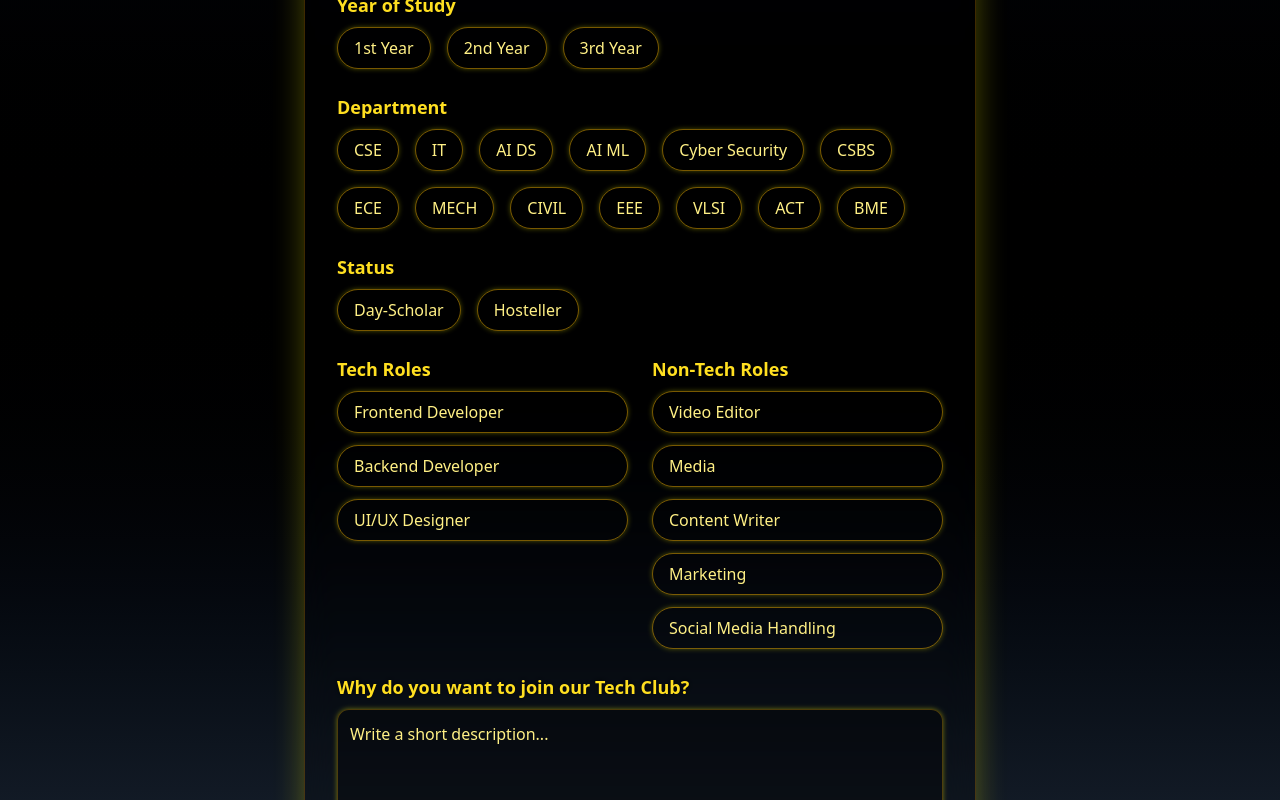
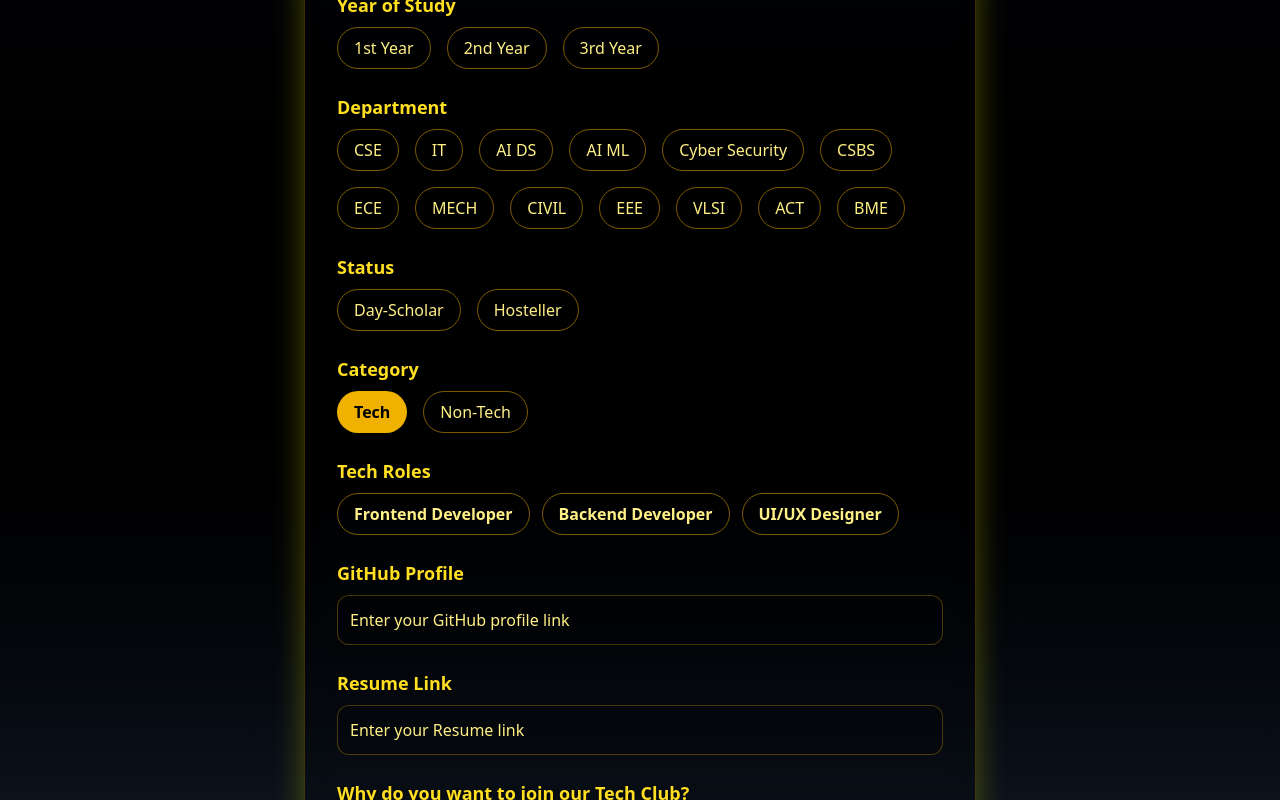
Before and after one commit to SaajidAhamed007/celestius-recruitment-2025, a React (Vite) app: page / in a window 1280 px wide. Shown: the part 460-1260 px from the top of the page. Built offline with nearby package versions, Linux system fonts and the light colour scheme; no server answers.

Commit message:
UI polishing

```diff
--- a/src/pages/Recruitment.jsx
+++ b/src/pages/Recruitment.jsx
@@ -1,16 +1,15 @@
 import React, { useState } from "react";
 import toast from "react-hot-toast";
-import { Navigate, useNavigate } from "react-router-dom";
+import { useNavigate } from "react-router-dom";
 import { collection, addDoc } from "firebase/firestore";
 import { db } from "../services/firebase";
 
-const techRoles = ["Frontend Developer", "Backend Developer" , "UI/UX Designer"];
-const nonTechRoles = ["Video Editor","Media", "Content Writer", "Marketing", "Social Media Handling"];
+const techRoles = ["Frontend Developer", "Backend Developer", "UI/UX Designer"];
+const nonTechRoles = ["Video Editor", "Media", "Content Writer", "Marketing", "Social Media Handling"];
 const years = ["1st Year", "2nd Year", "3rd Year"];
-const depts = ["CSE","IT","AI DS","AI ML","Cyber Security", "CSBS" ,"ECE","MECH", "CIVIL", "EEE","VLSI","ACT","BME"];
+const depts = ["CSE","IT","AI DS","AI ML","Cyber Security","CSBS","ECE","MECH","CIVIL","EEE","VLSI","ACT","BME"];
 
 const Recruitment = () => {
-
   const navigate = useNavigate();
 
   const [formData, setFormData] = useState({
@@ -22,38 +21,32 @@ const Recruitment = () => {
     role: "",
     github: "",
     resume: "",
-    mode:"",
+    mode: "",
     description: "",
+    category: "tech",
   });
 
   const handleChange = (e) => {
     const { name, value } = e.target;
-    setFormData({
-      ...formData,
-      [name]: value,
-    });
+    setFormData({ ...formData, [name]: value });
   };
 
   const handleSubmit = async (e) => {
     e.preventDefault();
-  console.log(formData)
-
     try {
       const sanitizedData = Object.fromEntries(
         Object.entries(formData).map(([key, value]) => [key, value || ""])
       );
       await addDoc(collection(db, "recruitment"), sanitizedData);
       navigate("/thank-you");
-
     } catch (err) {
       console.error(err);
       toast.error("Error submitting form");
     }
   };
 
-
-
-  const isTechRole = techRoles.includes(formData.role);
+  const rolesToShow = formData.category === "tech" ? techRoles : nonTechRoles;
+  const showGithubResume = formData.category === "tech";
 
   return (
     <div className="min-h-screen flex items-center justify-center bg-gradient-to-b from-gray-900 via-black to-gray-800 p-6 font-poppins">
@@ -65,211 +58,142 @@ const Recruitment = () => {
           We are <span className="text-yellow-400 animate-bounce inline-block drop-shadow-[0_0_1px_rgba(255,255,0,0.7)]">Hiring!</span>
         </h1>
 
-        {[
-          { name: "name", label: "Full Name", placeholder: "Enter your full name", type: "text" },
-          { name: "email", label: "Email Address", placeholder: "Enter your email", type: "email" },
-          { name: "contact", label: "Contact Number", placeholder: "Enter your contact number", type: "tel" },
-
-        ].map((field) => (
-          <div className="flex flex-col" key={field.name}>
-            <label className="mb-2 text-yellow-300 font-bold text-lg drop-shadow-[0_0_2px_rgba(0,0,0,0.8)]">
-              {field.label}
-            </label>
+        {/* Basic Info */}
+        {["name", "email", "contact"].map((field) => {
+          const labels = { name: "Full Name", email: "Email Address", contact: "Contact Number" };
+          const placeholders = { name: "Enter your full name", email: "Enter your email", contact: "Enter your contact number" };
+          const types = { name: "text", email: "email", contact: "tel" };
+          return (
+            <div className="flex flex-col" key={field}>
+              <label className="mb-2 text-yellow-300 font-bold text-lg drop-shadow-[0_0_2px_rgba(0,0,0,0.8)]">{labels[field]}</label>
               <input
-              type={field.type}
-              name={field.name}
-              placeholder={field.placeholder}
-              value={formData[field.name]}
+                type={types[field]}
+                name={field}
+                placeholder={placeholders[field]}
+                value={formData[field]}
                 onChange={handleChange}
-              className="w-full p-3 rounded-xl border border-yellow-500/30 bg-black/30 text-white placeholder-yellow-200 focus:outline-none focus:ring-2 focus:ring-yellow-400 focus:bg-black/40 focus:text-yellow-200 transition-colors duration-200 shadow-[0_0_5px_rgba(255,255,0,0.4)]"
+                className="w-full p-3 rounded-xl border border-yellow-500/30 bg-black/30 text-white placeholder-yellow-200 focus:outline-none focus:ring-2 focus:ring-yellow-400 focus:bg-black/40 transition-colors duration-200 shadow-[0_0_5px_rgba(255,255,0,0.4)]"
                 required
               />
             </div>
-        ))}
+          );
+        })}
 
+        {/* Year */}
         <div className="flex flex-col space-y-3">
-  <label className="text-yellow-300 font-bold text-lg mb-2 drop-shadow-[0_0_2px_rgba(0,0,0,0.8)]">
-    Year of Study
-  </label>
+          <label className="text-yellow-300 font-bold text-lg mb-2 drop-shadow-[0_0_2px_rgba(0,0,0,0.8)]">Year of Study</label>
           <div className="flex gap-4 flex-wrap">
             {years.map((yr) => (
               <label
                 key={yr}
-        className={`cursor-pointer px-4 py-2 rounded-full border border-yellow-500/50 transition-colors duration-200 shadow-[0_0_5px_rgba(255,255,0,0.3)]
-          ${formData.year === yr
-            ? "bg-yellow-500 border-yellow-200 shadow-[0_0_5px_rgba(255,255,0,0.6)] text-black font-semibold"
-            : "text-yellow-200 hover:bg-yellow-600/20"}`}
+                className={`cursor-pointer px-4 py-2 rounded-full border border-yellow-500/50 transition-colors duration-200 ${
+                  formData.year === yr ? "bg-yellow-500 border-yellow-200 text-black font-semibold" : "text-yellow-200 hover:bg-yellow-600/20"
+                }`}
               >
-        <input
-          type="radio"
-          name="year"
-          value={yr}
-          checked={formData.year === yr}
-          onChange={handleChange}
-          className="hidden"
-          required
-        />
+                <input type="radio" name="year" value={yr} checked={formData.year === yr} onChange={handleChange} className="hidden" required />
                 {yr}
               </label>
             ))}
           </div>
         </div>
 
+        {/* Department */}
         <div className="flex flex-col space-y-3">
-  <label className="text-yellow-300 font-bold text-lg mb-2 drop-shadow-[0_0_2px_rgba(0,0,0,0.8)]">
-    Department
-  </label>
+          <label className="text-yellow-300 font-bold text-lg mb-2 drop-shadow-[0_0_2px_rgba(0,0,0,0.8)]">Department</label>
           <div className="flex gap-4 flex-wrap">
             {depts.map((dept) => (
               <label
                 key={dept}
-        className={`cursor-pointer px-4 py-2 rounded-full border border-yellow-500/50 transition-colors duration-200 shadow-[0_0_5px_rgba(255,255,0,0.3)]
-          ${formData.dept === dept
-            ? "bg-yellow-500 border-yellow-200 shadow-[0_0_5px_rgba(255,255,0,0.6)] text-black font-semibold"
-            : "text-yellow-200 hover:bg-yellow-600/20"}`}
+                className={`cursor-pointer px-4 py-2 rounded-full border border-yellow-500/50 transition-colors duration-200 ${
+                  formData.dept === dept ? "bg-yellow-500 border-yellow-200 text-black font-semibold" : "text-yellow-200 hover:bg-yellow-600/20"
+                }`}
               >
-        <input
-          type="radio"
-          name="dept"
-          value={dept}
-          checked={formData.dept === dept}
-          onChange={handleChange}
-          className="hidden"
-          required
-        />
+                <input type="radio" name="dept" value={dept} checked={formData.dept === dept} onChange={handleChange} className="hidden" required />
                 {dept}
               </label>
             ))}
           </div>
         </div>
 
+        {/* Status */}
         <div className="flex flex-col space-y-3">
-  <label className="text-yellow-300 font-bold text-lg mb-2 drop-shadow-[0_0_2px_rgba(0,0,0,0.8)]">
-    Status
+          <label className="text-yellow-300 font-bold text-lg mb-2 drop-shadow-[0_0_2px_rgba(0,0,0,0.8)]">Status</label>
+          <div className="flex gap-4 flex-wrap">
+            {["day-scholar","hosteller"].map((mode) => (
+              <label
+                key={mode}
+                className={`cursor-pointer px-4 py-2 rounded-full border border-yellow-500/50 transition-colors duration-200 ${
+                  formData.mode === mode ? "bg-yellow-500 border-yellow-200 text-black font-semibold" : "text-yellow-200 hover:bg-yellow-600/20"
+                }`}
+              >
+                <input type="radio" name="mode" value={mode} checked={formData.mode === mode} onChange={handleChange} className="hidden" required />
+                {mode === "day-scholar" ? "Day-Scholar" : "Hosteller"}
               </label>
-  <div className="flex gap-4 flex-wrap">
-      <label
-        className={`cursor-pointer px-4 py-2 rounded-full border border-yellow-500/50 transition-colors duration-200 shadow-[0_0_5px_rgba(255,255,0,0.3)]
-          ${formData.mode === "day-scholar"
-            ? "bg-yellow-500 border-yellow-200 shadow-[0_0_5px_rgba(255,255,0,0.6)] text-black font-semibold"
-            : "text-yellow-200 hover:bg-yellow-600/20"}`}
-      >
-        <input
-          type="radio"
-          name="mode"
-          value={"day-scholar"}
-          checked={formData.mode === "day-scholar"}
-          onChange={handleChange}
-          className="hidden"
-          required
-        />
-        {"Day-Scholar"}
-      </label>
-
-      <label
-        className={`cursor-pointer px-4 py-2 rounded-full border border-yellow-500/50 transition-colors duration-200 shadow-[0_0_5px_rgba(255,255,0,0.3)]
-          ${formData.mode === "hosteller"
-            ? "bg-yellow-500 border-yellow-200 shadow-[0_0_5px_rgba(255,255,0,0.6)] text-black font-semibold"
-            : "text-yellow-200 hover:bg-yellow-600/20"}`}
-      >
-        <input
-          type="radio"
-          name="mode"
-          value={"hosteller"}
-          checked={formData.mode === "hosteller"}
-          onChange={handleChange}
-          className="hidden"
-          required
-        />
-        {"Hosteller"}
-      </label>
+            ))}
           </div>
         </div>
 
-
-<div className="flex flex-col md:flex-row justify-between gap-6">
-  <div className="flex flex-col space-y-3 flex-1">
-    <label className="text-yellow-300 font-bold text-lg mb-2 drop-shadow-[0_0_2px_rgba(0,0,0,0.8)]">
-      Tech Roles
-    </label>
-    {techRoles.map((role) => (
+        {/* Category */}
+        <div className="flex flex-col space-y-3">
+          <label className="text-yellow-300 font-bold text-lg mb-2 drop-shadow-[0_0_2px_rgba(0,0,0,0.8)]">Category</label>
+          <div className="flex gap-4 flex-wrap">
+            {["tech","non-tech"].map((cat) => (
               <label
-        key={role}
-        className={`cursor-pointer px-4 py-2 rounded-full border border-yellow-500/50 transition-colors duration-200 shadow-[0_0_5px_rgba(255,255,0,0.3)]
-          ${formData.role === role
-            ? "bg-yellow-500 border-yellow-200 shadow-[0_0_5px_rgba(255,255,0,0.6)] text-black font-semibold"
-            : "text-yellow-200 hover:bg-yellow-600/20"}`}
+                key={cat}
+                className={`cursor-pointer px-4 py-2 rounded-full border border-yellow-500/50 transition-colors duration-200 ${
+                  formData.category === cat ? "bg-yellow-500 text-black font-semibold border-yellow-200" : "text-yellow-200 hover:bg-yellow-600/20"
+                }`}
               >
-        <input
-          type="radio"
-          name="role"
-          value={role}
-          checked={formData.role === role}
-          onChange={handleChange}
-          className="hidden"
-          required
-        />
-        {role}
+                <input type="radio" name="category" value={cat} checked={formData.category === cat} onChange={handleChange} className="hidden" />
+                {cat === "tech" ? "Tech" : "Non-Tech"}
               </label>
             ))}
           </div>
+        </div>
 
-  <div className="flex flex-col space-y-3 flex-1">
+        {/* Roles (dynamic based on category) */}
+        <div className="flex flex-col space-y-3">
           <label className="text-yellow-300 font-bold text-lg mb-2 drop-shadow-[0_0_2px_rgba(0,0,0,0.8)]">
-      Non-Tech Roles
+            {formData.category === "tech" ? "Tech Roles" : "Non-Tech Roles"}
           </label>
-    {nonTechRoles.map((role) => (
+          <div className="flex gap-3 flex-wrap">
+            {rolesToShow.map((role) => (
               <label
                 key={role}
-        className={`cursor-pointer px-4 py-2 rounded-full border border-yellow-500/50 transition-colors duration-200 shadow-[0_0_5px_rgba(255,255,0,0.3)]
-          ${formData.role === role
-            ? "bg-yellow-700 border-yellow-400 shadow-[0_0_5px_rgba(255,255,0,0.6)] text-white font-semibold"
-            : "text-yellow-200 hover:bg-yellow-600/20"}`}
+                className={`cursor-pointer px-4 py-2 rounded-full border border-yellow-500/50 transition-colors duration-200  ${
+                  formData.role === role ? "bg-yellow-500 border-yellow-200 text-black font-semibold " : "text-yellow-200 hover:bg-yellow-600/20 font-semibold"
+                }`}
               >
-        <input
-          type="radio"
-          name="role"
-          value={role}
-          checked={formData.role === role}
-          onChange={handleChange}
-          className="hidden"
-          required
-        />
+                <input type="radio" name="role" value={role} checked={formData.role === role} onChange={handleChange} className="hidden" required />
                 {role}
               </label>
             ))}
           </div>
         </div>
 
-
-        {/* GitHub & Resume for Tech Roles */}
-        {isTechRole && (
+        {/* GitHub & Resume only for Tech */}
+        {showGithubResume && (
           <>
             <div className="flex flex-col">
-              <label className="mb-2 font-bold text-lg text-yellow-300 drop-shadow-[0_0_2px_rgba(0,0,0,0.8)]">
-                GitHub Profile
-              </label>
+              <label className="mb-2 font-bold text-lg text-yellow-300 drop-shadow-[0_0_2px_rgba(0,0,0,0.8)]">GitHub Profile</label>
               <input
                 type="url"
                 name="github"
                 placeholder="Enter your GitHub profile link"
                 value={formData.github}
                 onChange={handleChange}
-                className="w-full p-3 rounded-xl border border-yellow-500/30 focus:text-yellow-200 bg-black/30 text-white placeholder-yellow-200 focus:outline-none focus:ring-2 focus:ring-yellow-400 focus:bg-black/40 transition-colors duration-200 shadow-[0_0_5px_rgba(255,255,0,0.4)]"
+                className="w-full p-3 rounded-xl border border-yellow-500/30 bg-black/30 text-white placeholder-yellow-200 focus:outline-none focus:ring-2 focus:ring-yellow-400 focus:bg-black/40 transition-colors duration-200"
               />
             </div>
             <div className="flex flex-col">
-              <label className="mb-2 font-bold text-lg text-yellow-300 drop-shadow-[0_0_2px_rgba(0,0,0,0.8)]">
-                Resume Link
-              </label>
+              <label className="mb-2 font-bold text-lg text-yellow-300 drop-shadow-[0_0_2px_rgba(0,0,0,0.8)]">Resume Link</label>
               <input
                 type="url"
                 name="resume"
                 placeholder="Enter your Resume link"
                 value={formData.resume}
                 onChange={handleChange}
-                className="w-full p-3 rounded-xl border border-yellow-500/30 focus:text-yellow-200 bg-black/30 text-white placeholder-yellow-200 focus:outline-none focus:ring-2 focus:ring-yellow-400 focus:bg-black/40 transition-colors duration-200 shadow-[0_0_5px_rgba(255,255,0,0.4)]"
-                required
+                className="w-full p-3 rounded-xl border border-yellow-500/30 bg-black/30 text-white placeholder-yellow-200 focus:outline-none focus:ring-2 focus:ring-yellow-400 focus:bg-black/40 transition-colors duration-200"
               />
             </div>
           </>
@@ -277,16 +201,14 @@ const Recruitment = () => {
 
         {/* Description */}
         <div className="flex flex-col">
-          <label className="text-yellow-300 mb-2 font-bold text-lg drop-shadow-[0_0_2px_rgba(0,0,0,0.8)]">
-            Why do you want to join our Tech Club?
-          </label>
+          <label className="text-yellow-300 mb-2 font-bold text-lg drop-shadow-[0_0_2px_rgba(0,0,0,0.8)]">Why do you want to join our Tech Club?</label>
           <textarea
             name="description"
             placeholder="Write a short description..."
             value={formData.description}
             onChange={handleChange}
             rows="4"
-            className="w-full p-3 rounded-xl border border-yellow-500/30 bg-black/30 placeholder-yellow-200 text-amber-200 focus:outline-none focus:ring-2 focus:ring-yellow-400 focus:bg-black/40 transition-colors duration-200 shadow-[0_0_5px_rgba(255,255,0,0.4)]"
+            className="w-full p-3 rounded-xl border border-yellow-500/30 bg-black/30 placeholder-yellow-200 text-amber-200 focus:outline-none focus:ring-2 focus:ring-yellow-400 focus:bg-black/40 transition-colors duration-200"
             required
           />
         </div>
@@ -302,7 +224,4 @@ const Recruitment = () => {
   );
 };
 
-
-
-
 export default Recruitment;
```
Lines whose indentation alone changed are shown as unchanged.
